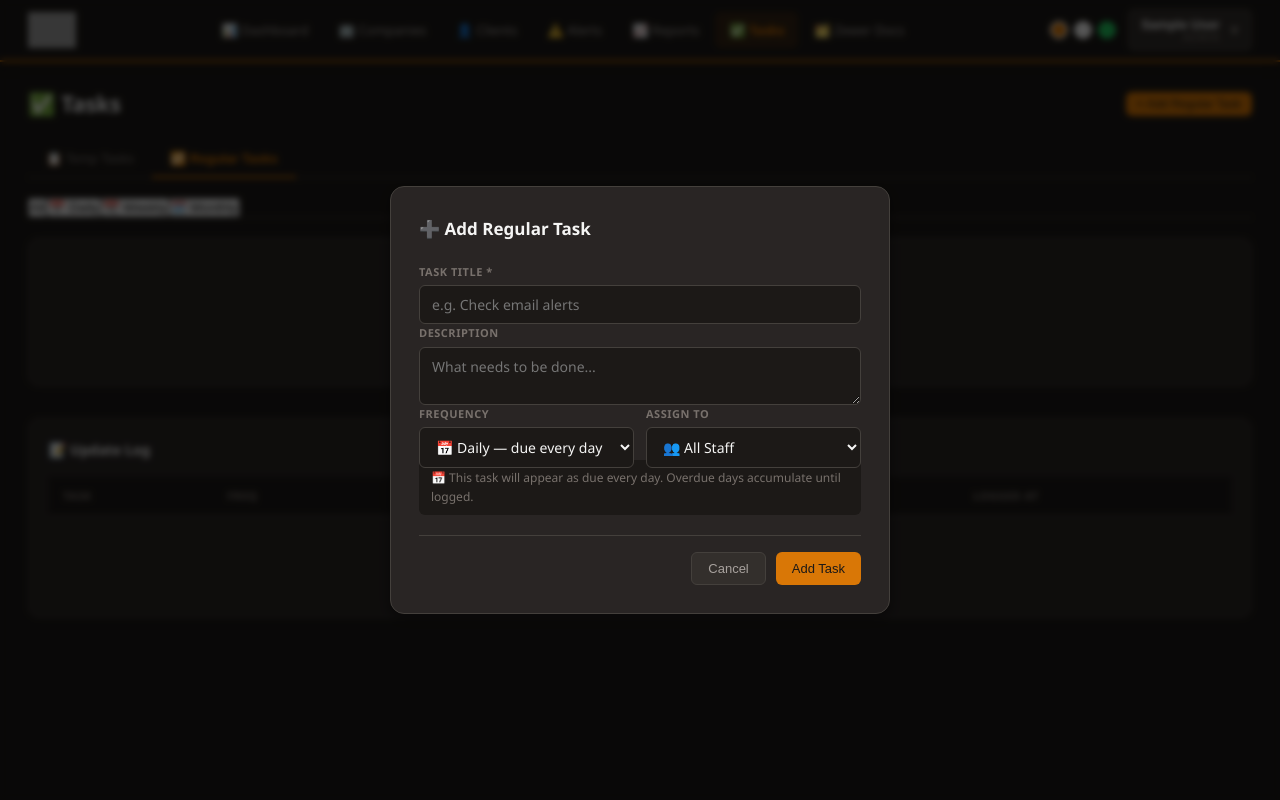
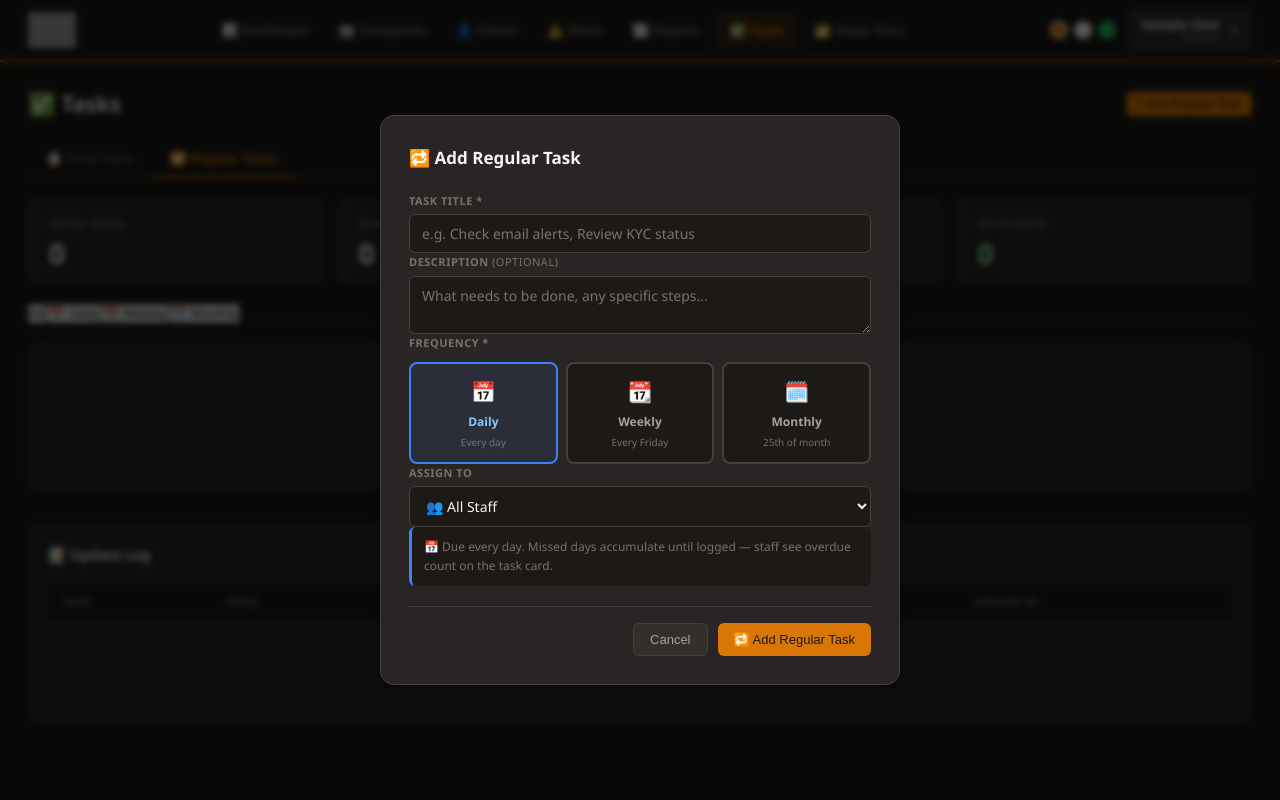
Before and after one commit to Zewer123/CRM, a Flask app: page /tasks?tab=regular in a window 1280 px wide, after a click on "+ Add Regular Task". Run offline with Flask 3, Linux system fonts and the light colour scheme; the visitor is signed in with stand-in values (Sample User, id 1); data comes from the database, SQL or seed files in the repository; data that the repository does not hold is empty; some libraries are stand-ins or nearby versions; grey boxes are pictures that could not be loaded.

Commit message:
feat: stat cards + visual freq selector in regular tasks

```diff
--- a/templates/tasks.html
+++ b/templates/tasks.html
@@ -306,17 +306,20 @@
 <div id="tab-regular" {% if active_tab != 'regular' %}style="display:none;"{% endif %}>
 
 <!-- SUMMARY STATS -->
-{% set total_overdue = namespace(n=0) %}
+{% set ns = namespace(total=0, overdue=0, due_today=0, ok=0) %}
 {% for t in templates %}
   {% set s = task_status.get(t.id, {}) %}
-  {% set total_overdue.n = total_overdue.n + (s.overdue_count or 0) %}
+  {% set ns.total = ns.total + 1 %}
+  {% if s.get('overdue_count', 0) > 0 %}{% set ns.overdue = ns.overdue + 1 %}
+  {% elif s.get('is_due_today', false) %}{% set ns.due_today = ns.due_today + 1 %}
+  {% else %}{% set ns.ok = ns.ok + 1 %}{% endif %}
 {% endfor %}
-{% if total_overdue.n > 0 %}
-<div style="background:rgba(239,68,68,0.08);border:1px solid rgba(239,68,68,0.25);border-radius:8px;padding:10px 16px;margin-bottom:16px;display:flex;align-items:center;gap:10px;">
-  <span style="font-size:18px;">⚠️</span>
-  <span style="font-size:13px;color:#fca5a5;font-weight:600;">{{ total_overdue.n }} overdue task occurrence{{ 's' if total_overdue.n != 1 else '' }} pending across all regular tasks</span>
+<div class="stat-grid" style="margin-bottom:20px;">
+  <div class="stat-card"><div class="stat-label">Total Tasks</div><div class="stat-value" style="color:var(--text);">{{ ns.total }}</div></div>
+  <div class="stat-card {% if ns.overdue > 0 %}danger{% endif %}"><div class="stat-label">Overdue</div><div class="stat-value">{{ ns.overdue }}</div></div>
+  <div class="stat-card warning"><div class="stat-label">Due Today</div><div class="stat-value">{{ ns.due_today }}</div></div>
+  <div class="stat-card active"><div class="stat-label">Up to Date</div><div class="stat-value" style="color:#86efac;">{{ ns.ok }}</div></div>
 </div>
-{% endif %}
 
 <!-- FREQUENCY TABS -->
 <div class="tab-bar" style="margin-bottom:20px;">
@@ -474,43 +477,61 @@
 
 <!-- ADD TEMPLATE MODAL -->
 <div class="modal-overlay" id="addTemplateModal">
-  <div class="modal-box" style="max-width:500px;">
-    <div class="modal-title">➕ Add Regular Task</div>
+  <div class="modal-box" style="max-width:520px;">
+    <div class="modal-title">🔁 Add Regular Task</div>
+
     <div class="form-group">
       <label>Task Title *</label>
-      <input type="text" id="tmplTitle" placeholder="e.g. Check email alerts">
+      <input type="text" id="tmplTitle" placeholder="e.g. Check email alerts, Review KYC status">
     </div>
+
     <div class="form-group">
-      <label>Description</label>
-      <textarea id="tmplDesc" rows="2" placeholder="What needs to be done..."></textarea>
+      <label>Description <span style="color:var(--text-dim);font-weight:400;">(optional)</span></label>
+      <textarea id="tmplDesc" rows="2" placeholder="What needs to be done, any specific steps..."></textarea>
     </div>
-    <div style="display:grid;grid-template-columns:1fr 1fr;gap:12px;">
+
+    <!-- FREQUENCY SELECTOR - visual cards -->
     <div class="form-group">
-        <label>Frequency</label>
-        <select id="tmplFreq" onchange="updateFreqHint()">
-          <option value="daily">📅 Daily — due every day</option>
-          <option value="weekly">📆 Weekly — due every Friday</option>
-          <option value="monthly">🗓️ Monthly — due on 25th</option>
-        </select>
+      <label>Frequency *</label>
+      <div style="display:grid;grid-template-columns:1fr 1fr 1fr;gap:8px;margin-top:6px;">
+        <div class="freq-card active" onclick="selectFreq('daily',this)" style="background:rgba(59,130,246,0.1);border:2px solid #3b82f6;border-radius:8px;padding:12px 8px;text-align:center;cursor:pointer;transition:all 0.15s;">
+          <div style="font-size:20px;margin-bottom:4px;">📅</div>
+          <div style="font-size:12px;font-weight:600;color:#93c5fd;">Daily</div>
+          <div style="font-size:10px;color:var(--text-dim);margin-top:2px;">Every day</div>
         </div>
+        <div class="freq-card" onclick="selectFreq('weekly',this)" style="background:var(--surface2);border:2px solid var(--border);border-radius:8px;padding:12px 8px;text-align:center;cursor:pointer;transition:all 0.15s;">
+          <div style="font-size:20px;margin-bottom:4px;">📆</div>
+          <div style="font-size:12px;font-weight:600;color:var(--text-muted);">Weekly</div>
+          <div style="font-size:10px;color:var(--text-dim);margin-top:2px;">Every Friday</div>
+        </div>
+        <div class="freq-card" onclick="selectFreq('monthly',this)" style="background:var(--surface2);border:2px solid var(--border);border-radius:8px;padding:12px 8px;text-align:center;cursor:pointer;transition:all 0.15s;">
+          <div style="font-size:20px;margin-bottom:4px;">🗓️</div>
+          <div style="font-size:12px;font-weight:600;color:var(--text-muted);">Monthly</div>
+          <div style="font-size:10px;color:var(--text-dim);margin-top:2px;">25th of month</div>
+        </div>
+      </div>
+      <input type="hidden" id="tmplFreq" value="daily">
+    </div>
+
     <div class="form-group">
       <label>Assign To</label>
-        <select id="tmplRole">
+      <select id="tmplRole" style="width:100%;">
         <option value="all">👥 All Staff</option>
-          <option value="compliance">Compliance Only</option>
-          <option value="staff">Staff Only</option>
+        <option value="compliance">🛡️ Compliance Only</option>
+        <option value="staff">📋 Staff Only</option>
         {% for u in all_users %}
         <option value="user_{{ u.id }}">👤 {{ u.name }}</option>
         {% endfor %}
       </select>
     </div>
+
+    <div id="freqHint" style="font-size:12px;color:var(--text-dim);padding:10px 12px;background:var(--surface2);border-radius:6px;border-left:3px solid #3b82f6;">
+      📅 Due every day. Missed days accumulate until logged — staff see overdue count on the task card.
     </div>
-    <div id="freqHint" style="font-size:12px;color:var(--text-dim);margin:-8px 0 12px;padding:8px 12px;background:var(--surface2);border-radius:6px;">
-      📅 This task will appear as due every day. Overdue days accumulate until logged.
-    </div>
+
     <div class="modal-actions">
       <button class="btn btn-ghost" onclick="closeModal('addTemplateModal')">Cancel</button>
-      <button class="btn btn-primary" onclick="addTemplate()">Add Task</button>
+      <button class="btn btn-primary" onclick="addTemplate()">🔁 Add Regular Task</button>
     </div>
   </div>
 </div>
@@ -782,15 +803,29 @@ function submitLog() {
   });
 }
 
-function updateFreqHint() {
-  const freq = document.getElementById('tmplFreq').value;
+function selectFreq(freq, el) {
+  document.getElementById('tmplFreq').value = freq;
+  document.querySelectorAll('.freq-card').forEach(c => {
+    c.style.background = 'var(--surface2)';
+    c.style.borderColor = 'var(--border)';
+    c.querySelector('div:nth-child(2)').style.color = 'var(--text-muted)';
+  });
+  const colors = {daily:'#3b82f6', weekly:'#a855f7', monthly:'#f59e0b'};
+  const bgColors = {daily:'rgba(59,130,246,0.1)', weekly:'rgba(168,85,247,0.1)', monthly:'rgba(245,158,11,0.1)'};
+  const textColors = {daily:'#93c5fd', weekly:'#c4b5fd', monthly:'#fcd34d'};
+  el.style.background = bgColors[freq];
+  el.style.borderColor = colors[freq];
+  el.querySelector('div:nth-child(2)').style.color = textColors[freq];
   const hints = {
-    daily: '📅 This task will appear as due every day. Overdue days accumulate until logged.',
-    weekly: '📆 This task is due every Friday. Missed Fridays accumulate until logged.',
-    monthly: '🗓️ This task is due on the 25th of each month. Missed months accumulate.'
+    daily: '📅 Due every day. Missed days accumulate until logged.',
+    weekly: '📆 Due every Friday. Missed Fridays accumulate until logged.',
+    monthly: '🗓️ Due on the 25th of each month. Missed months accumulate.'
   };
-  document.getElementById('freqHint').textContent = hints[freq];
+  const hint = document.getElementById('freqHint');
+  hint.textContent = hints[freq];
+  hint.style.borderLeftColor = colors[freq];
 }
+function updateFreqHint() {}
 
 function addTemplate() {
   const title = document.getElementById('tmplTitle').value.trim();
```
Lines whose indentation alone changed are shown as unchanged.
